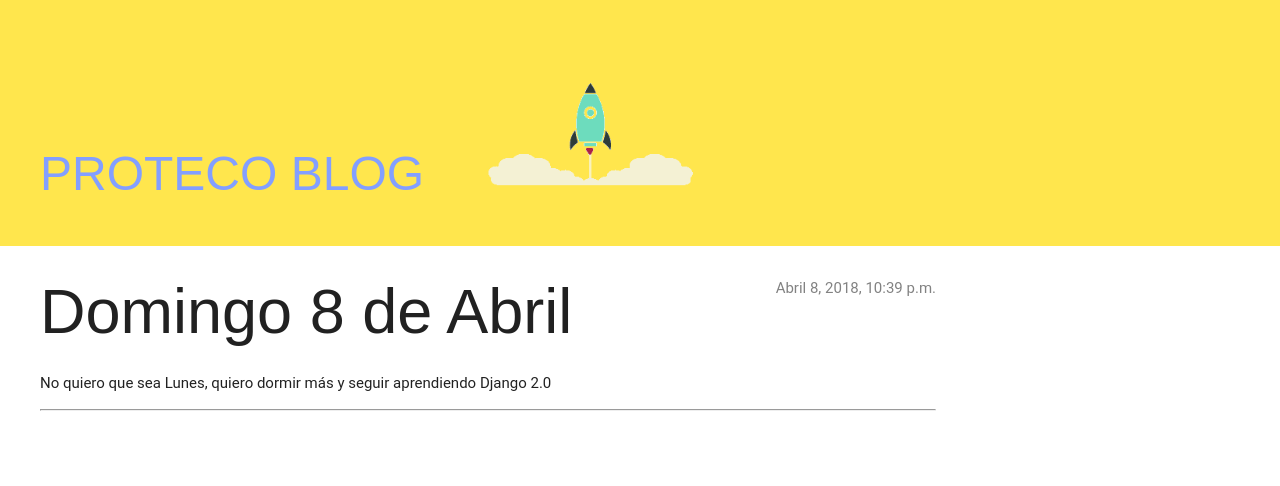
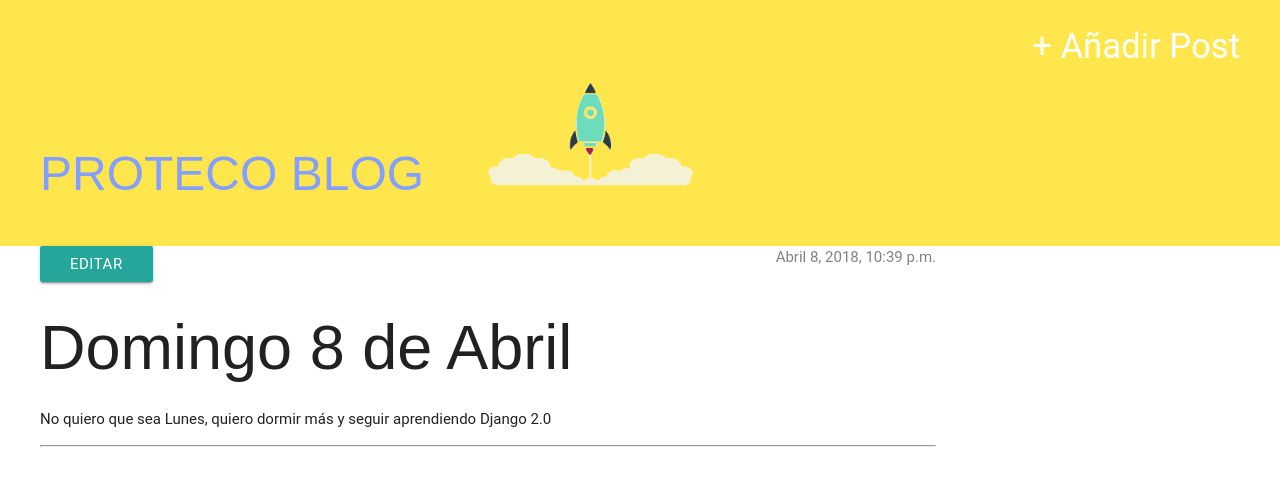
Before and after one commit to kubos777/blogDjango, a Django app: page /post/1 in a window 1280 px wide. Shown: the top 486 px of the page. Run offline with Django 3.2, Linux system fonts and the light colour scheme; data comes from the database, SQL or seed files in the repository; both versions use the stored data as it was after the commit; some web fonts are replaced.

Commit message:
Finalizo blog, añadí la opción de editar y agregar nuevo post. Faltaría implementar el inicio con otro usuario y borrar post

```diff
--- a/blog/urls.py
+++ b/blog/urls.py
@@ -2,6 +2,9 @@ from django.urls import path,include
 from . import views
 
 urlpatterns = [
-    path('', views.listadoPosts),
+    path('', views.listadoPosts,name='inicio'),
     path('post/<pk>',views.detalles,name='detalles'),
+    path('post/nuevo/',views.nuevoPost,name = 'nuevoPost'),
+    path('post/<pk>/modificar/', views.modificar, name='modificar'),
+
 ]
--- a/blog/views.py
+++ b/blog/views.py
@@ -1,6 +1,7 @@
-from django.shortcuts import render,get_object_or_404
+from django.shortcuts import render,get_object_or_404,redirect
 from django.utils import timezone
 from .models import Post
+from .forms import PostFormulario
 
 # Create your views here.
 
@@ -11,3 +12,29 @@ def listadoPosts(request):
 def detalles(request,pk):
     post = get_object_or_404(Post,pk = pk)
     return render(request,'blog/detalles.html',{'post':post})
+
+def nuevoPost(request):
+    if request.method == 'POST':
+        form = PostFormulario(request.POST)
+        if  form.is_valid():
+            post = form.save(commit=False)
+            post.autor = request.user
+            post.fechaPublicacion = timezone.now()
+            post.save()
+            return redirect('detalles',pk=post.pk)
+    else:
+        form = PostFormulario()
+    return render(request, 'blog/editar.html',{'form':form})
+
+def modificar(request,pk):
+    post = get_object_or_404(Post,pk=pk)
+    if request.method == 'POST':
+        form = PostFormulario(request.POST,instance=post)
+        if  form.is_valid():
+            post = form.save(commit=False)
+            post.autor = request.user
+            post.save()
+            return redirect('detalles',pk=post.pk)
+    else:
+        form = PostFormulario(instance=post)
+    return render(request, 'blog/editar.html',{'form':form})
--- a/templates/blog/base.html
+++ b/templates/blog/base.html
@@ -15,7 +15,8 @@
 </head>
 <body>
 	<div class="page-header">
-		<h1><a	href="">PROTECO BLOG</a> <img class="resp" src="{% static 'img/djangoPro.png' %}" alt=""></h1>
+		<a	href="{% url 'nuevoPost' %}" class="top-menu">+ Añadir Post</a>
+		<h1><a	href="{% url 'inicio' %}">PROTECO BLOG</a> <img class="resp" src="{% static 'img/djangoPro.png' %}" alt=""></h1>
 	</div>
     <div class="content container">
     <div class="row">
--- a/templates/blog/detalles.html
+++ b/templates/blog/detalles.html
@@ -8,6 +8,7 @@
         {{ post.fechaPublicacion }}
     </div>
     {% endif %}
+        <a	class="btn	btn-default" href="{% url 'modificar' pk=post.pk	%}">Editar</a>
     <h1>{{ post.titulo }}</h1>
     <p>{{ post.texto|linebreaksbr }}</p>
 <hr>
```
Also changed, not shown: blog/forms.py (added, +7 -0 lines), templates/blog/editar.html (added, +9 -0 lines), db.sqlite3.
